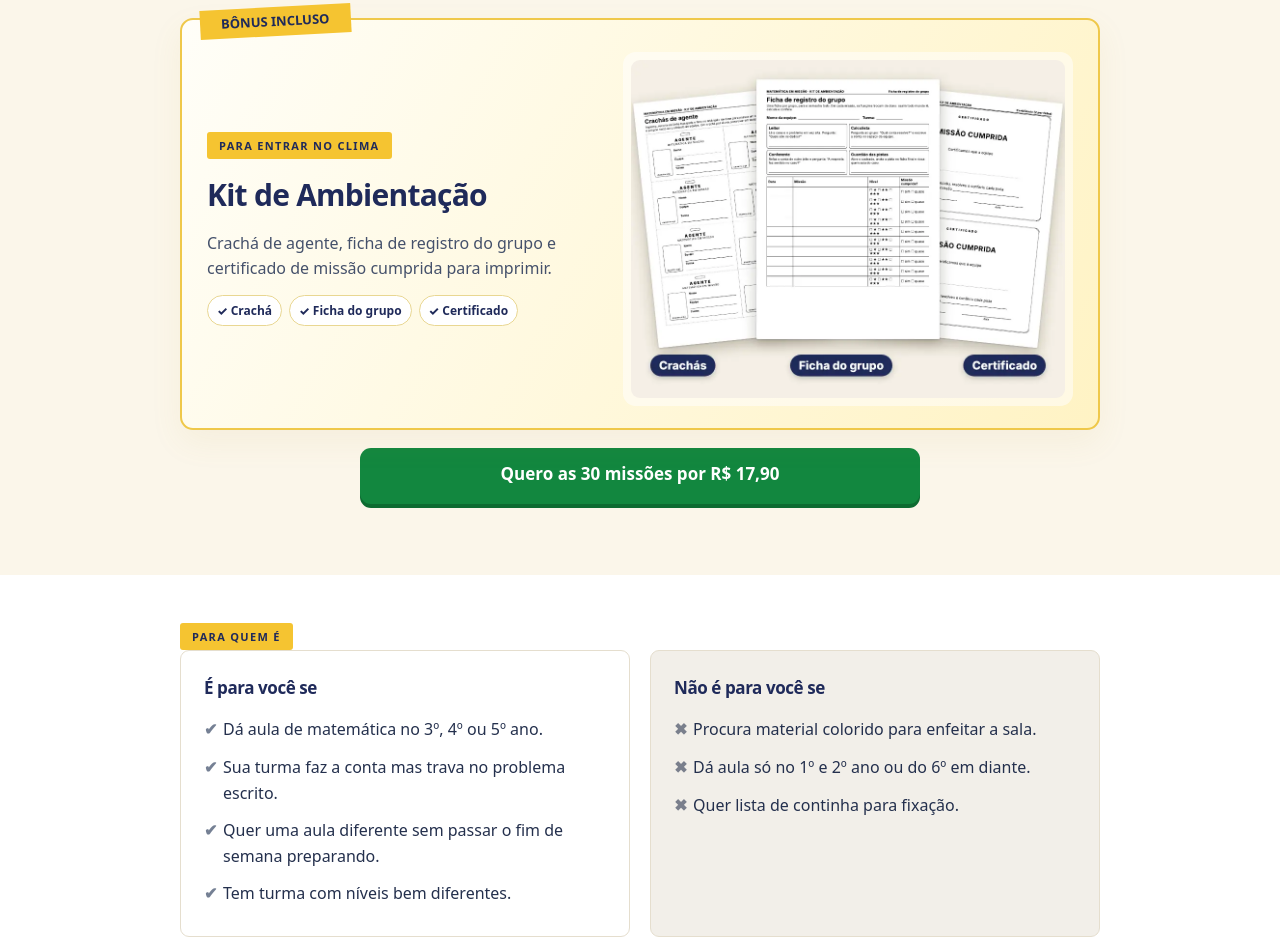
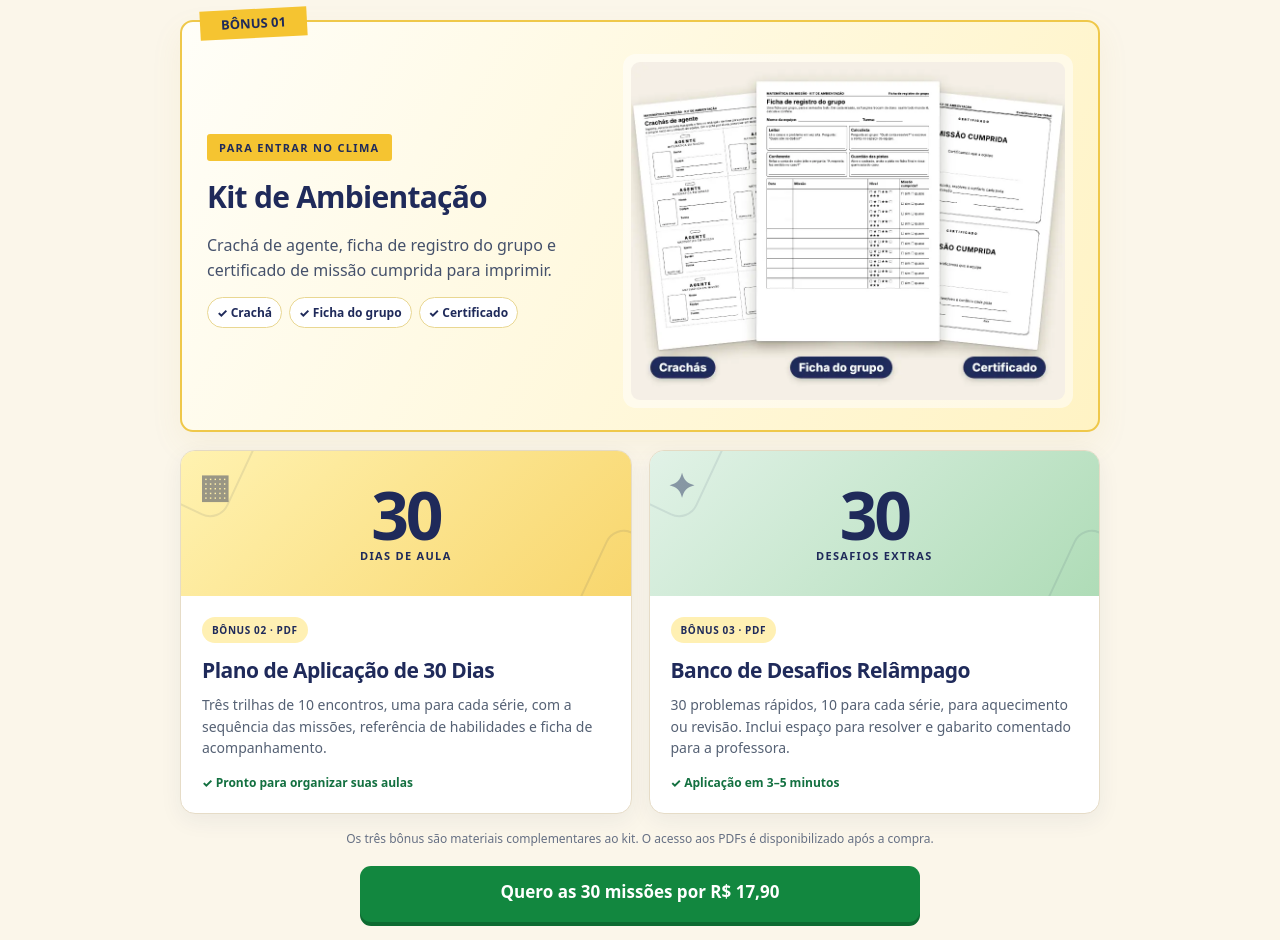
Before and after one commit to israelviitor/matematica-em-missao, a website: page index.html in a window 1280 px wide. Shown: the part 5454-6394 px from the top of the page. Drawn offline with Linux system fonts and the light colour scheme.

Commit message:
Adicionar dois bônus reais à oferta: plano de 30 dias e desafios relâmpago

```diff
--- a/index.html
+++ b/index.html
@@ -290,6 +290,27 @@ section.hero-editable.hero-conversion:after{background:linear-gradient(90deg,#06
 .oferta .itens{columns:2;column-gap:16px;max-width:435px;width:100%}.oferta .itens span{break-inside:avoid;font-size:14px;line-height:1.35;padding:6px 0}
 @media(max-width:760px){.metodo-visual{grid-template-columns:1fr 1fr;gap:10px}.metodo-passo{min-height:0;padding:13px 11px}.metodo-passo strong{font-size:16px}.metodo-passo p{font-size:13px}.metodo-a{grid-column:1;grid-row:1}.metodo-b{grid-column:2;grid-row:1}.metodo-c{grid-column:1;grid-row:3}.metodo-d{grid-column:2;grid-row:3}.metodo-folha{grid-column:1/3;grid-row:2;max-width:275px;width:80%;margin:16px auto;transform:rotate(-1deg)}.metodo-folha img{height:270px}.demo-grid{grid-template-columns:1fr;gap:14px}.demo-card{display:grid;grid-template-columns:38% 1fr}.demo-image{height:210px;padding:7px}.demo-copy{padding:12px}.demo-copy h4{font-size:16px}.demo-copy p{font-size:13px}.bonus-premium{grid-template-columns:1fr;padding:30px 15px 17px}.bonus-premium .bonus-copy h3{font-size:25px}.oferta .itens{columns:1;max-width:300px}.oferta .mini{max-height:220px}}
 @media(max-width:380px){.demo-card{grid-template-columns:34% 1fr}.demo-image{height:200px}.metodo-passo p{font-size:12px}}
+
+/* Três bônus — cards adicionais no kit */
+.bonus-collection{margin:28px 0 10px}
+.bonus-collection .bonus-premium{margin:0}
+.bonus-new-grid{display:grid;grid-template-columns:repeat(2,minmax(0,1fr));gap:17px;margin-top:18px}
+.bonus-new-card{background:#fff;border:1px solid #e6dcc7;border-radius:15px;overflow:hidden;box-shadow:0 7px 22px #1f2a5a10;display:flex;flex-direction:column}
+.bonus-new-illustration{min-height:145px;background:linear-gradient(135deg,#fff2b0,#f8d66d);display:flex;flex-direction:column;align-items:center;justify-content:center;color:#1f2a5a;position:relative;overflow:hidden}
+.bonus-new-illustration:before,.bonus-new-illustration:after{content:"";position:absolute;width:140px;height:140px;border:2px solid #1f2a5a18;border-radius:20px;transform:rotate(25deg);left:-68px;top:-95px}
+.bonus-new-illustration:after{left:auto;right:-90px;top:auto;bottom:-95px}
+.bonus-new-illustration.challenges{background:linear-gradient(135deg,#e1f2e7,#afdcb7)}
+.bonus-icon{position:absolute;left:18px;top:9px;font-size:33px;opacity:.45;font-weight:900}
+.bonus-illustration-number{font-size:66px;font-weight:900;line-height:1;letter-spacing:-.05em}
+.bonus-new-illustration small{font-size:11px;letter-spacing:.12em;font-weight:900}
+.bonus-new-content{padding:21px;display:flex;flex-direction:column;align-items:flex-start;flex:1}
+.bonus-label{display:inline-flex;background:#fff0b3;color:#1f2a5a;border-radius:99px;padding:5px 10px;font-size:10px;font-weight:900;letter-spacing:.06em}
+.bonus-new-content h3{font-size:21px;line-height:1.25;margin:14px 0 11px}
+.bonus-new-content p{font-size:14px;color:#556174;line-height:1.55;margin:0 0 14px}
+.bonus-pill{margin-top:auto;color:#137040;font-size:12px;font-weight:800}
+.bonus-delivery-note{font-size:12px;color:#667084;text-align:center;margin:15px 0 0}
+@media(max-width:670px){.bonus-new-grid{grid-template-columns:1fr;gap:14px}.bonus-new-card{display:grid;grid-template-columns:31% 1fr}.bonus-new-illustration{min-height:190px}.bonus-illustration-number{font-size:55px}.bonus-new-illustration small{font-size:9px;text-align:center;padding:0 5px}.bonus-icon{left:9px;top:9px;font-size:25px}.bonus-new-content{padding:17px 13px}.bonus-new-content h3{font-size:18px;margin:11px 0 8px}.bonus-new-content p{font-size:13px}.bonus-label{font-size:9px}.bonus-collection{margin-top:27px}}
+@media(max-width:380px){.bonus-new-card{grid-template-columns:28% 1fr}.bonus-illustration-number{font-size:44px}}
 </style>
 </head>
 <body>
@@ -391,9 +412,22 @@ section.hero-editable.hero-conversion:after{background:linear-gradient(90deg,#06
       <li>Missões de 40 a 50 minutos, em grupos de 3 a 5 alunos ou individual</li>
     </ul>
     <p class="formato emailnote">Tudo em PDF. Você recebe o acesso no e-mail assim que o pagamento é aprovado e pode imprimir para as suas turmas sempre que precisar.</p>
-    <div class="bonus bonus-premium"><span class="ribbon">BÔNUS INCLUSO</span>
-      <div class="bonus-copy"><span class="eyebrow">PARA ENTRAR NO CLIMA</span><h3>Kit de Ambientação</h3><p>Crachá de agente, ficha de registro do grupo e certificado de missão cumprida para imprimir.</p><div class="bonus-tags"><span>✓ Crachá</span><span>✓ Ficha do grupo</span><span>✓ Certificado</span></div></div>
-      <div class="bonus-art"><img src="img/bonus.webp" width="900" height="700" alt="Exemplos do crachá de agente, ficha do grupo e certificado do bônus" loading="lazy" decoding="async"></div>
+    <div class="bonus-collection" aria-label="Três bônus inclusos no kit">
+      <div class="bonus bonus-premium"><span class="ribbon">BÔNUS 01</span>
+        <div class="bonus-copy"><span class="eyebrow">PARA ENTRAR NO CLIMA</span><h3>Kit de Ambientação</h3><p>Crachá de agente, ficha de registro do grupo e certificado de missão cumprida para imprimir.</p><div class="bonus-tags"><span>✓ Crachá</span><span>✓ Ficha do grupo</span><span>✓ Certificado</span></div></div>
+        <div class="bonus-art"><img src="img/bonus.webp" width="900" height="700" alt="Exemplos do crachá de agente, ficha do grupo e certificado do bônus" loading="lazy" decoding="async"></div>
+      </div>
+      <div class="bonus-new-grid">
+        <article class="bonus-new-card">
+          <div class="bonus-new-illustration" aria-hidden="true"><span class="bonus-icon">▦</span><span class="bonus-illustration-number">30</span><small>DIAS DE AULA</small></div>
+          <div class="bonus-new-content"><span class="bonus-label">BÔNUS 02 · PDF</span><h3>Plano de Aplicação de 30 Dias</h3><p>Três trilhas de 10 encontros, uma para cada série, com a sequência das missões, referência de habilidades e ficha de acompanhamento.</p><span class="bonus-pill">✓ Pronto para organizar suas aulas</span></div>
+        </article>
+        <article class="bonus-new-card">
+          <div class="bonus-new-illustration challenges" aria-hidden="true"><span class="bonus-icon">✦</span><span class="bonus-illustration-number">30</span><small>DESAFIOS EXTRAS</small></div>
+          <div class="bonus-new-content"><span class="bonus-label">BÔNUS 03 · PDF</span><h3>Banco de Desafios Relâmpago</h3><p>30 problemas rápidos, 10 para cada série, para aquecimento ou revisão. Inclui espaço para resolver e gabarito comentado para a professora.</p><span class="bonus-pill">✓ Aplicação em 3–5 minutos</span></div>
+        </article>
+      </div>
+      <p class="bonus-delivery-note">Os três bônus são materiais complementares ao kit. O acesso aos PDFs é disponibilizado após a compra.</p>
     </div>
     <a class="btn checkout" href="#oferta">Quero as 30 missões por R$&nbsp;17,90</a>
   </div>
@@ -434,7 +468,7 @@ section.hero-editable.hero-conversion:after{background:linear-gradient(90deg,#06
     <div class="oferta"><span class="stamp offerstamp">MISSÃO Nº 01</span>
       <span class="eyebrow">OFERTA</span><h2>Tudo isso por</h2>
       <img class="mini" src="img/mockup-primeira-dobra.webp" onerror="this.onerror=null;this.src='img/kit.webp'" width="1050" height="700" alt="Mockup de três missões do kit Matemática em Missão" loading="lazy" decoding="async">
-      <div class="itens"><span>30 missões</span><span>3 séries</span><span>3 níveis</span><span>gabarito comentado</span><span>roteiro de 2 min</span><span>Kit de Ambientação</span></div>
+      <div class="itens"><span>30 missões</span><span>3 séries</span><span>3 níveis</span><span>gabarito comentado</span><span>roteiro de 2 min</span><span>3 bônus inclusos</span></div>
       <div class="preco">R$&nbsp;17,90<small>pagamento único</small></div>
       <p class="compara">Menos de R$&nbsp;0,60 por missão pronta.</p>
       <a class="btn checkout" href="#oferta">Quero as missões da minha turma</a>
```
